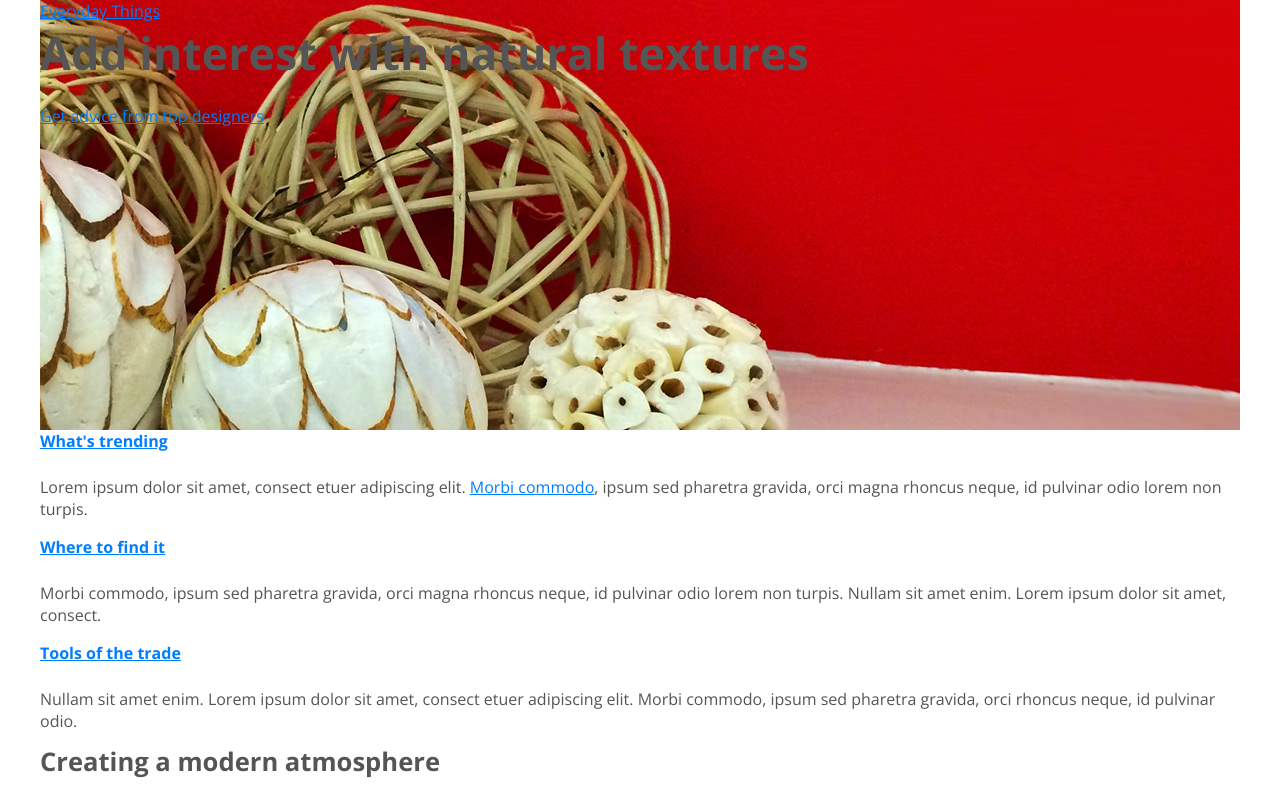
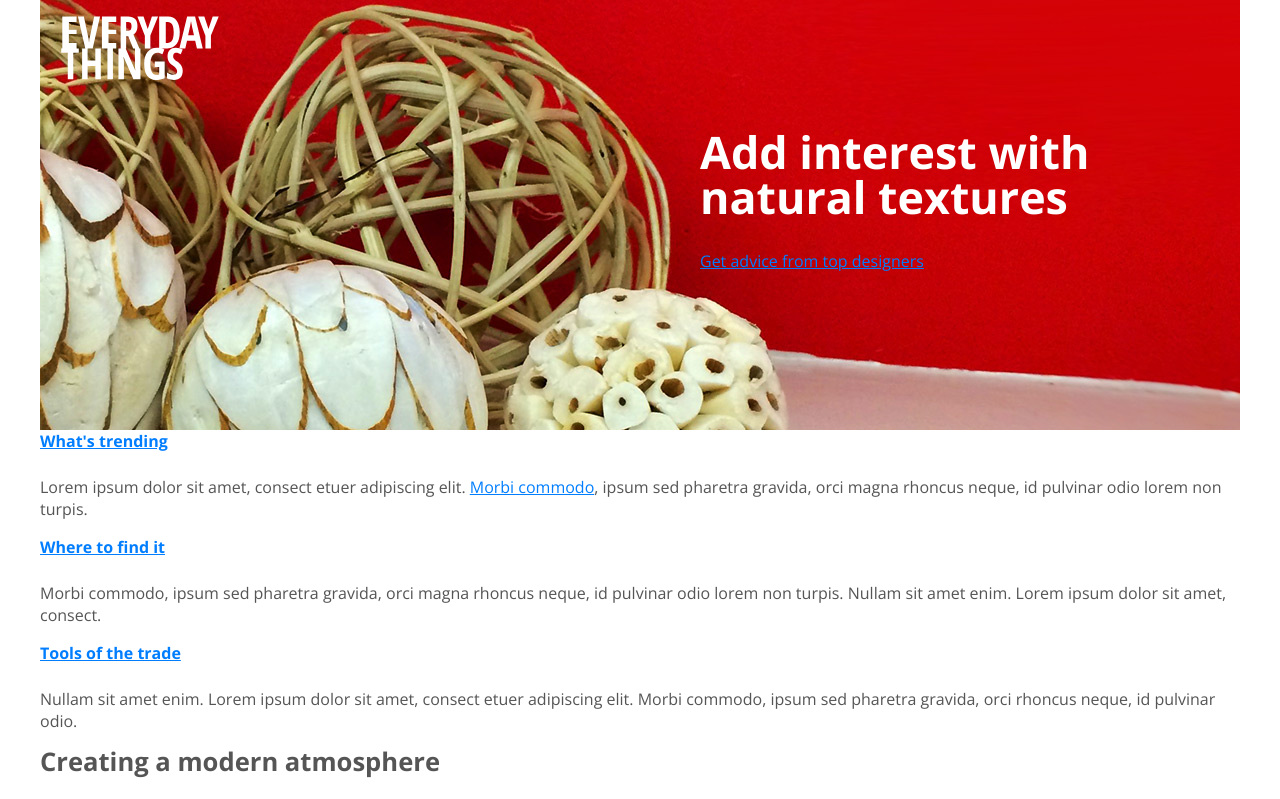
Before and after one commit to kajlund/responsive, a website: page index.html in a window 1280 px wide. Shown: the top 799 px of the page. Drawn offline with nearby package versions, Linux system fonts and the light colour scheme.

Commit message:
Style logo and hero item

```diff
--- a/css/screen.css
+++ b/css/screen.css
@@ -61,3 +61,31 @@ header {
     background: #cf0004 url(../images/banner_1200.jpg) no-repeat center bottom;
     position: relative;
 }
+
+header a.logo {
+    position: absolute; /* abs related to relative header elm */
+    display: block;
+    width: 160px; /* match graphic size */
+    height: 66px;
+    background: url(../images/logo.svg) no-repeat 0 0;
+    background-size: contain; /* Fit height & width */
+    top: 15px; /* rel to header */
+    left: 20px;
+}
+
+header a.logo span {
+    display: none; /* hide logo anchor text */
+}
+
+header div.hero {
+    position: absolute;
+    width: 42%;
+    top: 130px;
+    left: 55%;
+}
+
+header div.hero h1 {
+    line-height: 1em;
+    margin: 0 0 30px 0;
+    color: #fff;
+}
--- a/index.html
+++ b/index.html
@@ -10,7 +10,7 @@
 		<div id="page">
 			<header>
 				<a class="logo" title="Everyday Things" href="/">
-					Everyday Things
+					<span>Everyday Things</span>
 				</a>
 				<div class="hero">
 					<h1>Add interest with natural textures</h1>
```
